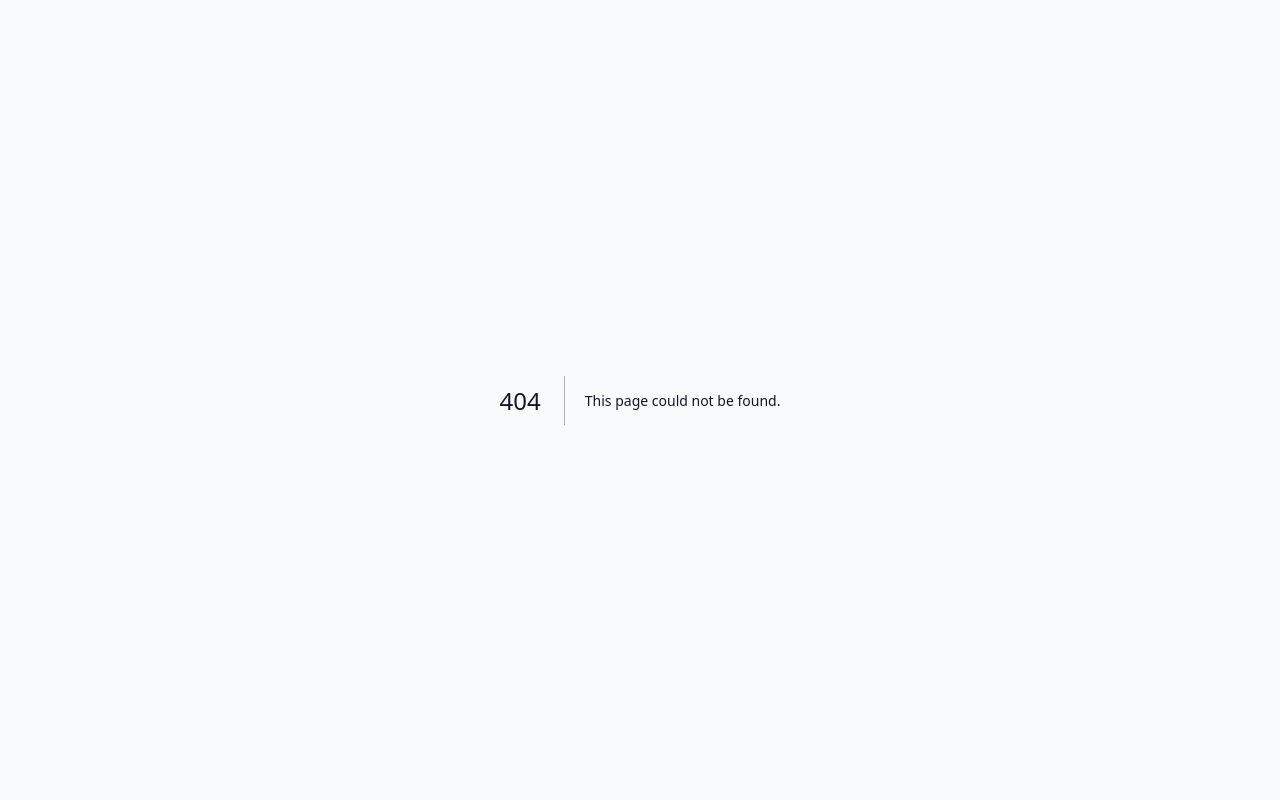
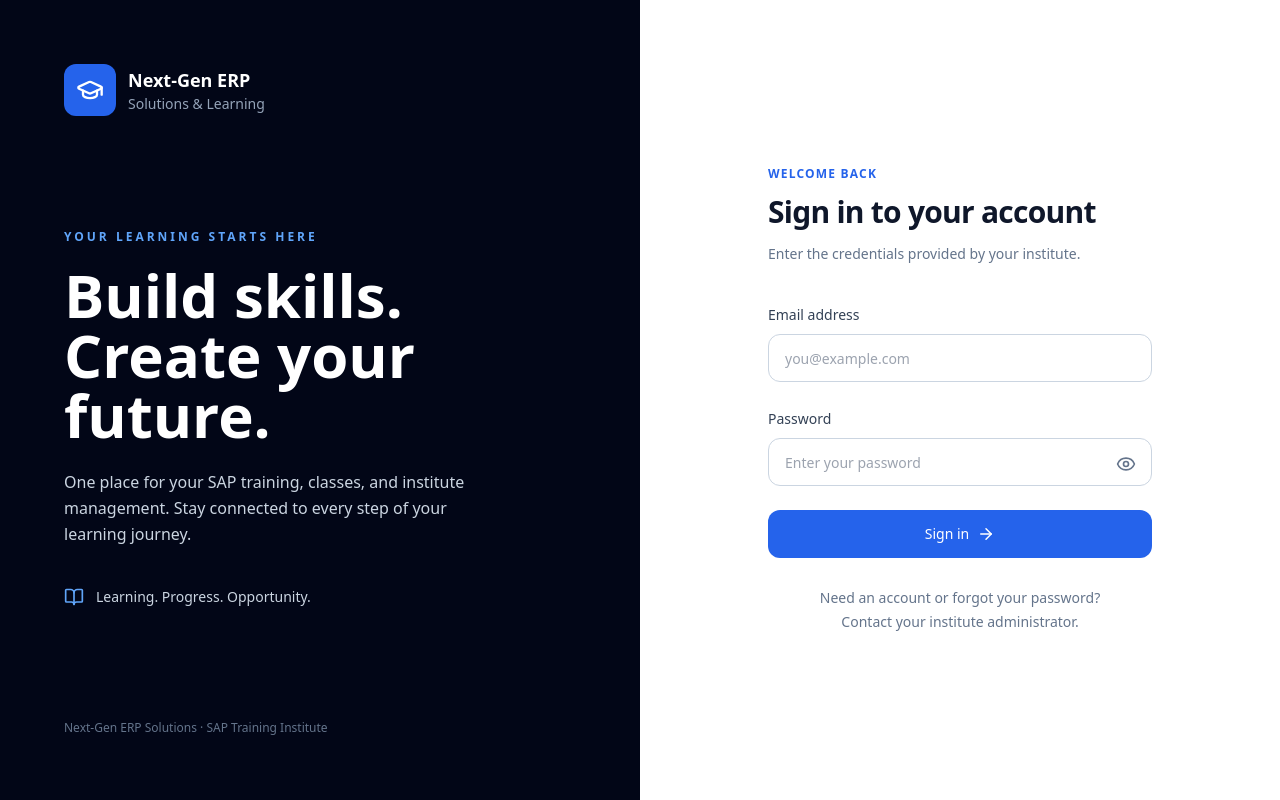
Before and after one commit to nextgensolutionswork-netizen/next-gen-lms, a Next.js app: page /login in a window 1280 px wide. Before the commit this address had no page. Built offline with nearby package versions, Linux system fonts and the light colour scheme.

Commit message:
Add login page and fix dashboard route

```diff
--- /dev/null
+++ b/app/login/page.tsx
@@ -0,0 +1,74 @@
+'use client';
+
+import { useState, type FormEvent } from 'react';
+import { useRouter } from 'next/navigation';
+import { ArrowRight, BookOpen, Eye, EyeOff, GraduationCap } from 'lucide-react';
+import { createClient } from '@/lib/supabase/client';
+import { Button } from '@/components/ui/button';
+
+export default function LoginPage() {
+  const router = useRouter();
+  const [visible, setVisible] = useState(false);
+  const [busy, setBusy] = useState(false);
+  const [error, setError] = useState('');
+
+  async function handleSubmit(event: FormEvent<HTMLFormElement>) {
+    event.preventDefault();
+    setError('');
+    setBusy(true);
+    const fields = new FormData(event.currentTarget);
+    try {
+      const { error: authError } = await createClient().auth.signInWithPassword({
+        email: String(fields.get('email')).trim(),
+        password: String(fields.get('password')),
+      });
+      if (authError) {
+        setError('Unable to sign in. Check your email and password and try again.');
+        return;
+      }
+      router.replace('/dashboard');
+      router.refresh();
+    } catch {
+      setError('Unable to connect to sign-in. Please try again shortly.');
+    } finally {
+      setBusy(false);
+    }
+  }
+
+  const inputClass = 'mt-2 h-12 w-full rounded-xl border border-slate-300 bg-white px-4 text-sm outline-none focus:border-blue-600 focus:ring-2 focus:ring-blue-100 disabled:opacity-60';
+
+  return (
+    <main className="grid min-h-screen bg-white lg:grid-cols-2">
+      <section className="relative flex flex-col justify-between overflow-hidden bg-slate-950 p-8 text-white lg:p-16">
+        <div className="flex items-center gap-3">
+          <div className="rounded-xl bg-blue-600 p-3"><GraduationCap aria-hidden="true" size={28} /></div>
+          <div><p className="text-lg font-bold">Next-Gen ERP</p><p className="text-sm text-slate-400">Solutions & Learning</p></div>
+        </div>
+        <div className="py-12 lg:py-24">
+          <p className="mb-5 text-xs font-semibold uppercase tracking-[0.25em] text-blue-400">Your learning starts here</p>
+          <h1 className="max-w-lg text-4xl font-semibold leading-tight lg:text-6xl">Build skills.<br />Create your future.</h1>
+          <p className="mt-6 max-w-md text-base leading-relaxed text-slate-300">One place for your SAP training, classes, and institute management. Stay connected to every step of your learning journey.</p>
+          <div className="mt-10 flex items-center gap-3 text-sm text-slate-300"><BookOpen aria-hidden="true" className="text-blue-400" size={20} />Learning. Progress. Opportunity.</div>
+        </div>
+        <p className="text-xs text-slate-500">Next-Gen ERP Solutions · SAP Training Institute</p>
+      </section>
+      <section className="flex items-center justify-center px-6 py-14 sm:px-12">
+        <div className="w-full max-w-sm">
+          <p className="mb-3 text-xs font-semibold uppercase tracking-widest text-blue-600">Welcome back</p>
+          <h2 className="text-3xl font-bold tracking-tight text-slate-900">Sign in to your account</h2>
+          <p className="mt-3 text-sm leading-6 text-slate-500">Enter the credentials provided by your institute.</p>
+          <form onSubmit={handleSubmit} className="mt-9 space-y-6">
+            <div><label htmlFor="email" className="text-sm font-medium text-slate-700">Email address</label><input id="email" name="email" type="email" autoComplete="username" placeholder="you@example.com" required disabled={busy} className={inputClass} /></div>
+            <div>
+              <label htmlFor="password" className="text-sm font-medium text-slate-700">Password</label>
+              <div className="relative"><input id="password" name="password" type={visible ? 'text' : 'password'} autoComplete="current-password" placeholder="Enter your password" required disabled={busy} className={`${inputClass} pr-12`} /><button type="button" onClick={() => setVisible(!visible)} aria-label={visible ? 'Hide password' : 'Show password'} aria-pressed={visible} className="absolute right-3 top-5 rounded p-1 text-slate-500 focus-visible:outline focus-visible:outline-blue-600">{visible ? <EyeOff size={20} /> : <Eye size={20} />}</button></div>
+            </div>
+            {error && <p role="alert" className="rounded-lg bg-red-50 p-3 text-sm text-red-700">{error}</p>}
+            <Button type="submit" disabled={busy} className="h-12 w-full gap-2 rounded-xl">{busy ? 'Signing in…' : 'Sign in'}{!busy && <ArrowRight aria-hidden="true" size={18} />}</Button>
+          </form>
+          <p className="mt-7 text-center text-sm leading-6 text-slate-500">Need an account or forgot your password?<br />Contact your institute administrator.</p>
+        </div>
+      </section>
+    </main>
+  );
+}
```
Also changed, not shown: app/(dashboard)/dashboard/page.tsx (renamed from app/(dashboard)/page.tsx).
